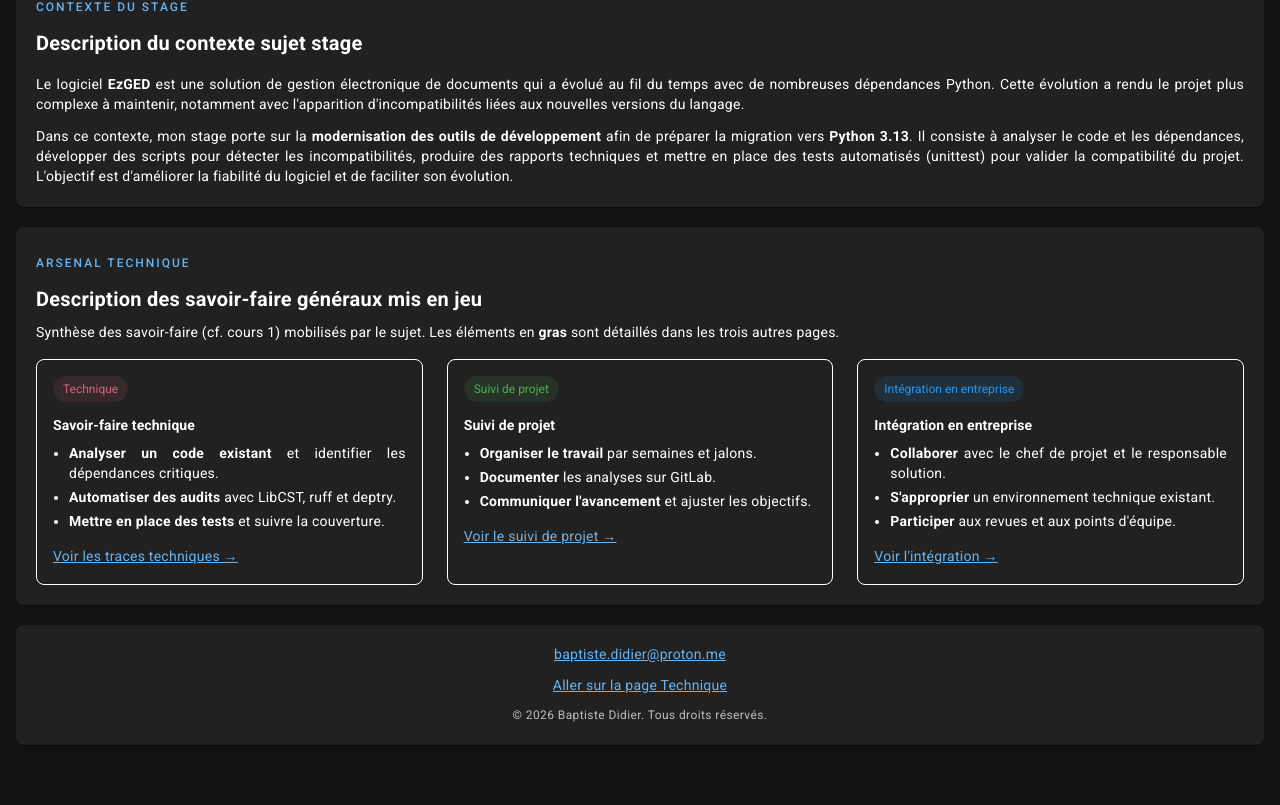
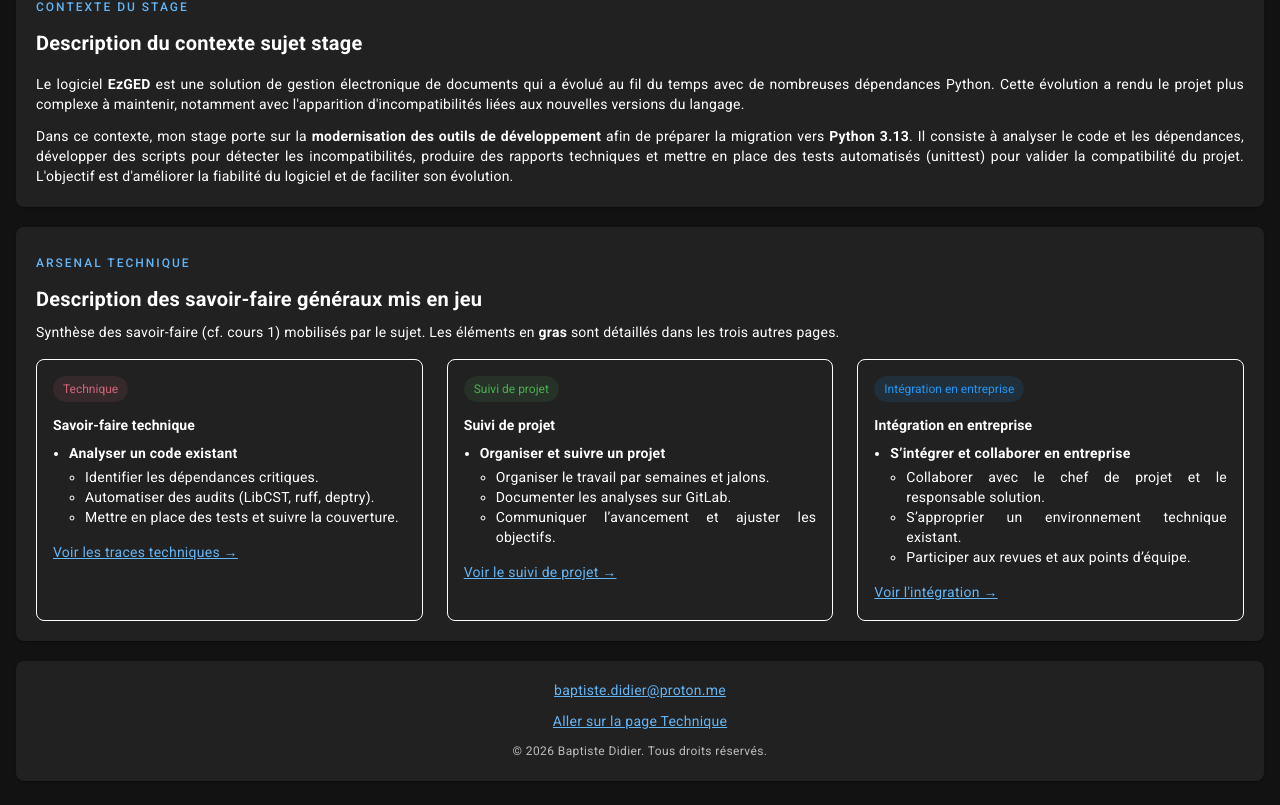
Before and after one commit to bdidier3/PortfolioStage_BUT2, a Vue app: page /integration in a window 1280 px wide. Shown: the part 1341-2146 px from the top of the page. Before the commit the page ends 2110 px from the top, so only its background shows below. Built offline with nearby package versions, Linux system fonts and the light colour scheme.

Commit message:
Portfolio modification de l'accueil

```diff
--- a/src/views/HomeView.vue
+++ b/src/views/HomeView.vue
@@ -131,9 +131,14 @@
             <v-chip color="error" size="small" class="mb-3">Technique</v-chip>
             <div class="text-subtitle-2 font-weight-bold mb-2">Savoir-faire technique</div>
             <ul class="text-body-2 pl-4">
-              <li class="mb-1"><strong>Analyser un code existant</strong> et identifier les d&eacute;pendances critiques.</li>
-              <li class="mb-1"><strong>Automatiser des audits</strong> avec LibCST, ruff et deptry.</li>
-              <li><strong>Mettre en place des tests</strong> et suivre la couverture.</li>
+              <li class="mb-2">
+                <strong>Analyser un code existant</strong>
+                <ul class="mt-1 pl-4">
+                  <li>Identifier les d&eacute;pendances critiques.</li>
+                  <li>Automatiser des audits (LibCST, ruff, deptry).</li>
+                  <li>Mettre en place des tests et suivre la couverture.</li>
+                </ul>
+              </li>
             </ul>
             <div class="mt-3">
               <router-link to="/technique" class="text-blue-lighten-2 text-body-2">
@@ -147,9 +152,14 @@
             <v-chip color="success" size="small" class="mb-3">Suivi de projet</v-chip>
             <div class="text-subtitle-2 font-weight-bold mb-2">Suivi de projet</div>
             <ul class="text-body-2 pl-4">
-              <li class="mb-1"><strong>Organiser le travail</strong> par semaines et jalons.</li>
-              <li class="mb-1"><strong>Documenter</strong> les analyses sur GitLab.</li>
-              <li><strong>Communiquer l'avancement</strong> et ajuster les objectifs.</li>
+              <li class="mb-2">
+                <strong>Organiser et suivre un projet</strong>
+                <ul class="mt-1 pl-4">
+                  <li>Organiser le travail par semaines et jalons.</li>
+                  <li>Documenter les analyses sur GitLab.</li>
+                  <li>Communiquer l&rsquo;avancement et ajuster les objectifs.</li>
+                </ul>
+              </li>
             </ul>
             <div class="mt-3">
               <router-link to="/suivi" class="text-blue-lighten-2 text-body-2">
@@ -163,9 +173,14 @@
             <v-chip color="info" size="small" class="mb-3">Int&eacute;gration en entreprise</v-chip>
             <div class="text-subtitle-2 font-weight-bold mb-2">Int&eacute;gration en entreprise</div>
             <ul class="text-body-2 pl-4">
-              <li class="mb-1"><strong>Collaborer</strong> avec le chef de projet et le responsable solution.</li>
-              <li class="mb-1"><strong>S'approprier</strong> un environnement technique existant.</li>
-              <li><strong>Participer</strong> aux revues et aux points d'&eacute;quipe.</li>
+              <li class="mb-2">
+                <strong>S&rsquo;int&eacute;grer et collaborer en entreprise</strong>
+                <ul class="mt-1 pl-4">
+                  <li>Collaborer avec le chef de projet et le responsable solution.</li>
+                  <li>S&rsquo;approprier un environnement technique existant.</li>
+                  <li>Participer aux revues et aux points d&rsquo;&eacute;quipe.</li>
+                </ul>
+              </li>
             </ul>
             <div class="mt-3">
               <router-link to="/integration" class="text-blue-lighten-2 text-body-2">
```
